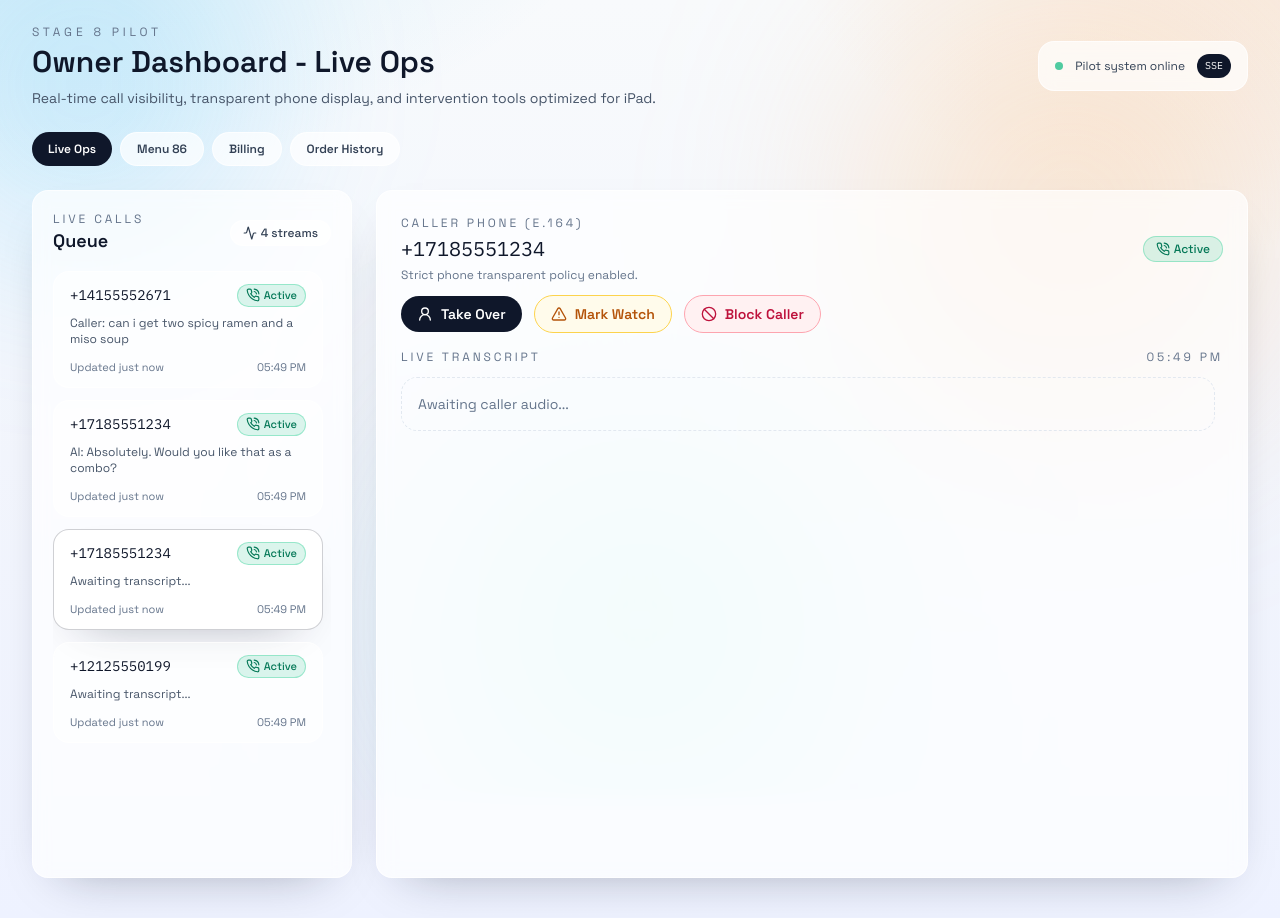
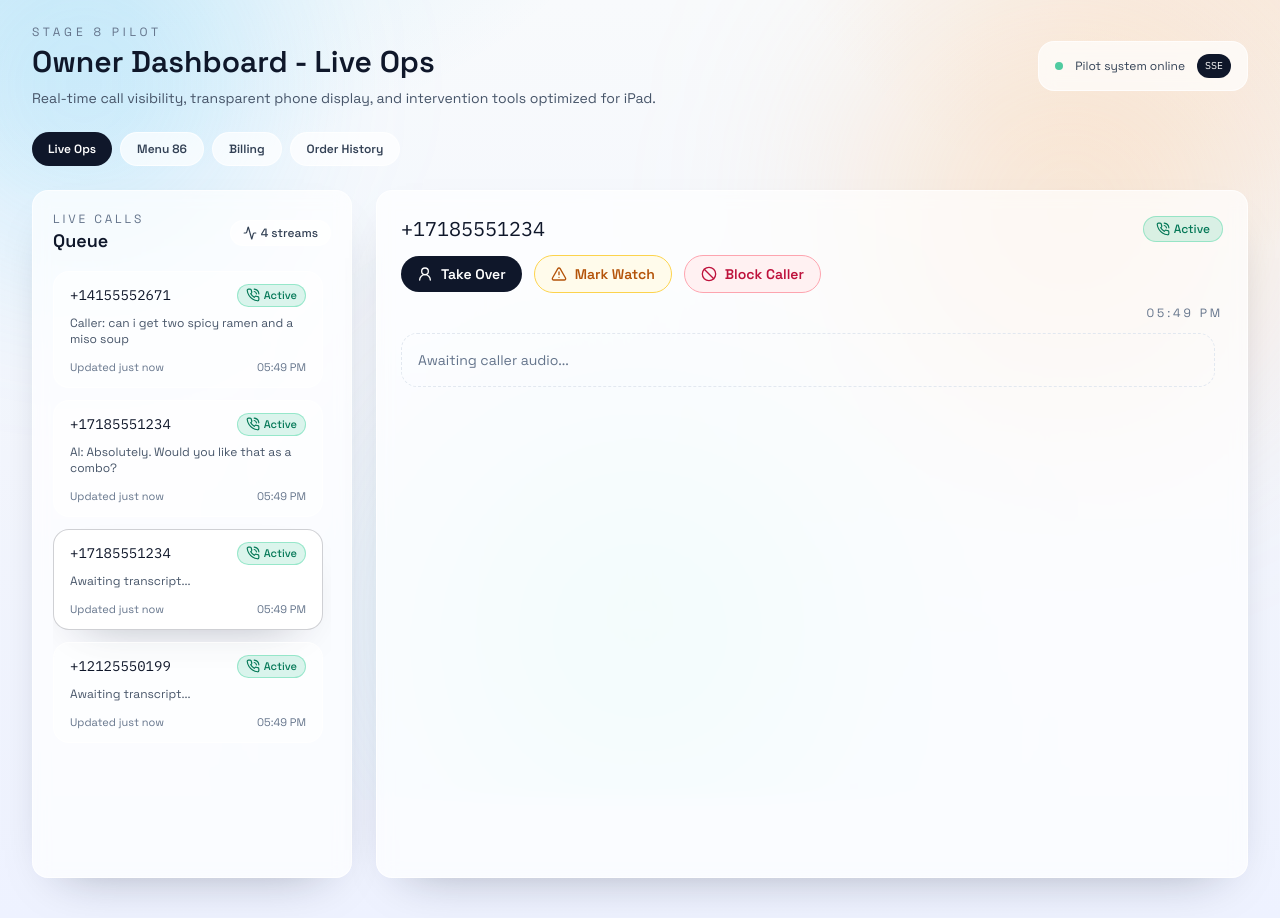
Before and after one commit to startong1994/dashboardtesting, a React (Vite) app: page / in a window 1280 px wide. Built offline with nearby package versions, Linux system fonts and the light colour scheme.

Commit message:
change layout of live ops's section

```diff
--- a/src/components/LiveOpsConsole.tsx
+++ b/src/components/LiveOpsConsole.tsx
@@ -301,6 +301,7 @@ export default function LiveOpsConsole() {
       >
         {selectedCall ? (
           <>
+            <div className="flex max-h-[22vh] flex-col gap-3 overflow-y-auto lg:max-h-none lg:overflow-visible">
               <button
                 type="button"
                 onClick={() => setMobilePanel('list')}
@@ -310,9 +311,7 @@ export default function LiveOpsConsole() {
               </button>
               <div className="flex flex-wrap items-center justify-between gap-3">
                 <div>
-                <p className="text-xs uppercase tracking-[0.24em] text-slate-500">Caller Phone (E.164)</p>
-                <h3 className="mt-1 font-mono text-xl text-slate-900">{selectedCall.phoneE164}</h3>
-                <p className="mt-1 text-xs text-slate-500">Strict phone transparent policy enabled.</p>
+                  <h3 className="font-mono text-xl text-slate-900">{selectedCall.phoneE164}</h3>
                 </div>
                 <div className="flex flex-wrap items-center gap-2">
                   <span
@@ -358,16 +357,16 @@ export default function LiveOpsConsole() {
                   Block Caller
                 </button>
               </div>
+            </div>
 
-            <div className="mt-1 flex min-h-0 flex-1 flex-col gap-3">
-              <div className="flex items-center justify-between text-xs uppercase tracking-[0.24em] text-slate-500">
-                <span>Live Transcript</span>
+            <div className="flex min-h-0 flex-1 flex-col gap-3">
+              <div className="flex items-center justify-end text-xs uppercase tracking-[0.24em] text-slate-500">
                 <span>{formatTime(selectedCall.updatedAt)}</span>
               </div>
               <div
                 ref={transcriptRef}
                 onScroll={handleTranscriptScroll}
-                className="min-h-0 flex-[3_1_0%] space-y-3 overflow-y-auto pr-2 lg:flex-1"
+                className="min-h-0 flex-1 space-y-3 overflow-y-auto pr-2"
               >
                 {selectedCall.transcript.length === 0 && (
                   <div className="rounded-2xl border border-dashed border-slate-200 p-4 text-sm text-slate-500">
```
Lines whose indentation alone changed are shown as unchanged.
